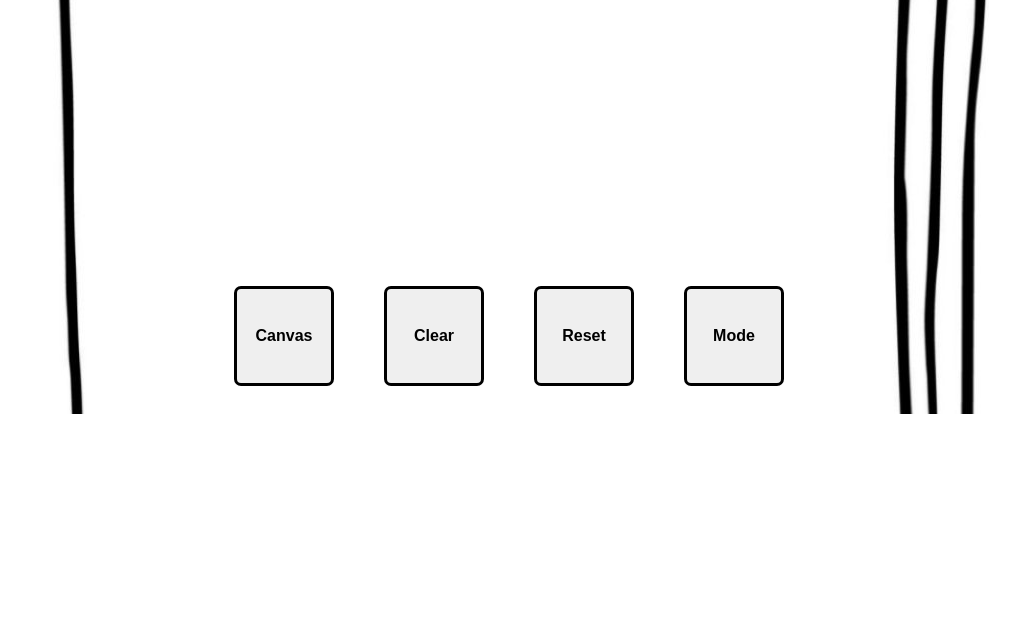
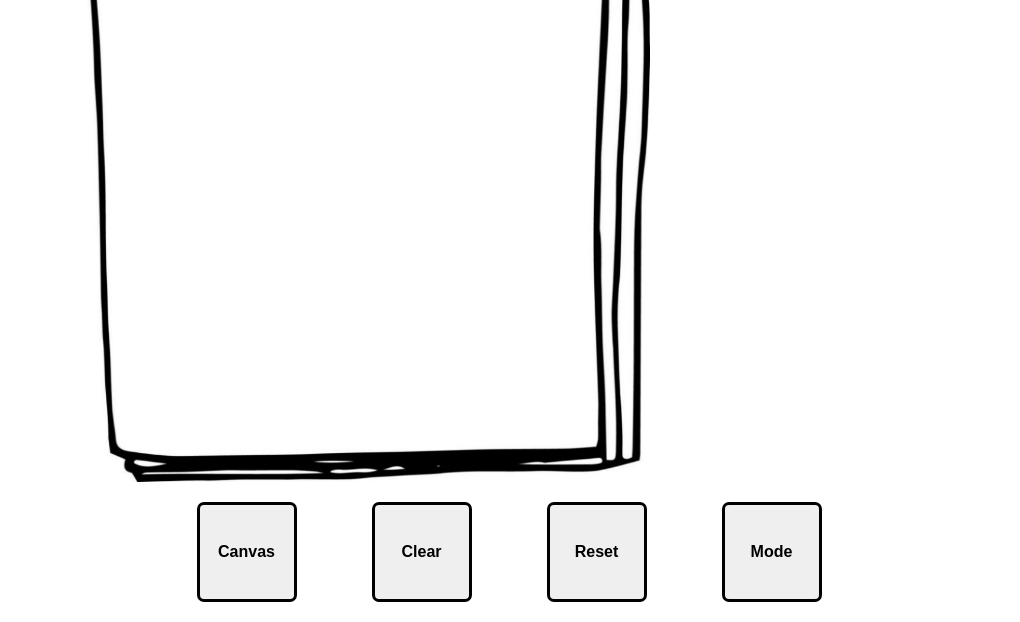
Before and after one commit to Steliospne/Etch-a-Sketch, a plain HTML site: page index.html in a window 1280 px wide. Shown: the part 386-1008 px from the top of the page, without its empty margins (131-1151 px from the left). Before the commit the page ends 800 px from the top, so only its background shows below. Drawn offline with Linux system fonts and the light colour scheme.

Commit message:
added image-container to scale better the bg-image on different hardware

```diff
--- a/index.html
+++ b/index.html
@@ -9,8 +9,9 @@
     <body>
         <h1>Etch-a-Sketch</h1>
         <h3></h3>
-
-        <div class="primary-container"></div>
+        <div class="image-container">
+            <div class="primary-container"></div>
+        </div>
 
         <div class="btn-container">
             <button class="getGrid">Canvas</button>
--- a/styles.css
+++ b/styles.css
@@ -3,23 +3,42 @@ body {
     display: flex;
     flex-direction: column;
     align-items: center;
-    background-image: url(media/notepad.jpg);
+    /* background-image: url(media/notepad.jpg);
     background-repeat: no-repeat;
-    background-position: center;
+    background-position: center; */
 }
 
 h1 {
-    margin-top: 290px;
     font-size: 4rem;
     font-weight: bold;
+}
+
+h3 {
+    margin: 0;
+}
+
+.image-container {
+    text-align: center;
+    background-image: url(media/notepad.jpg);
+    background-repeat: no-repeat;
+    background-position-x: 70px;
+    background-position-y: center;
+    width: 1000px;
+    height: 1200px;
+    display: flex;
+    flex-wrap: wrap;
+    justify-content: center;
+    flex-direction: column;
+    align-content: center;
+    background-size: contain;
 }
 
 .primary-container {
     display: flex;
     align-items: center;
     flex-wrap: wrap;
-    width: 600px;
-    height: 600px;
+    width: 700px;
+    height: 700px;
     border: 2px;
 }
 
```
